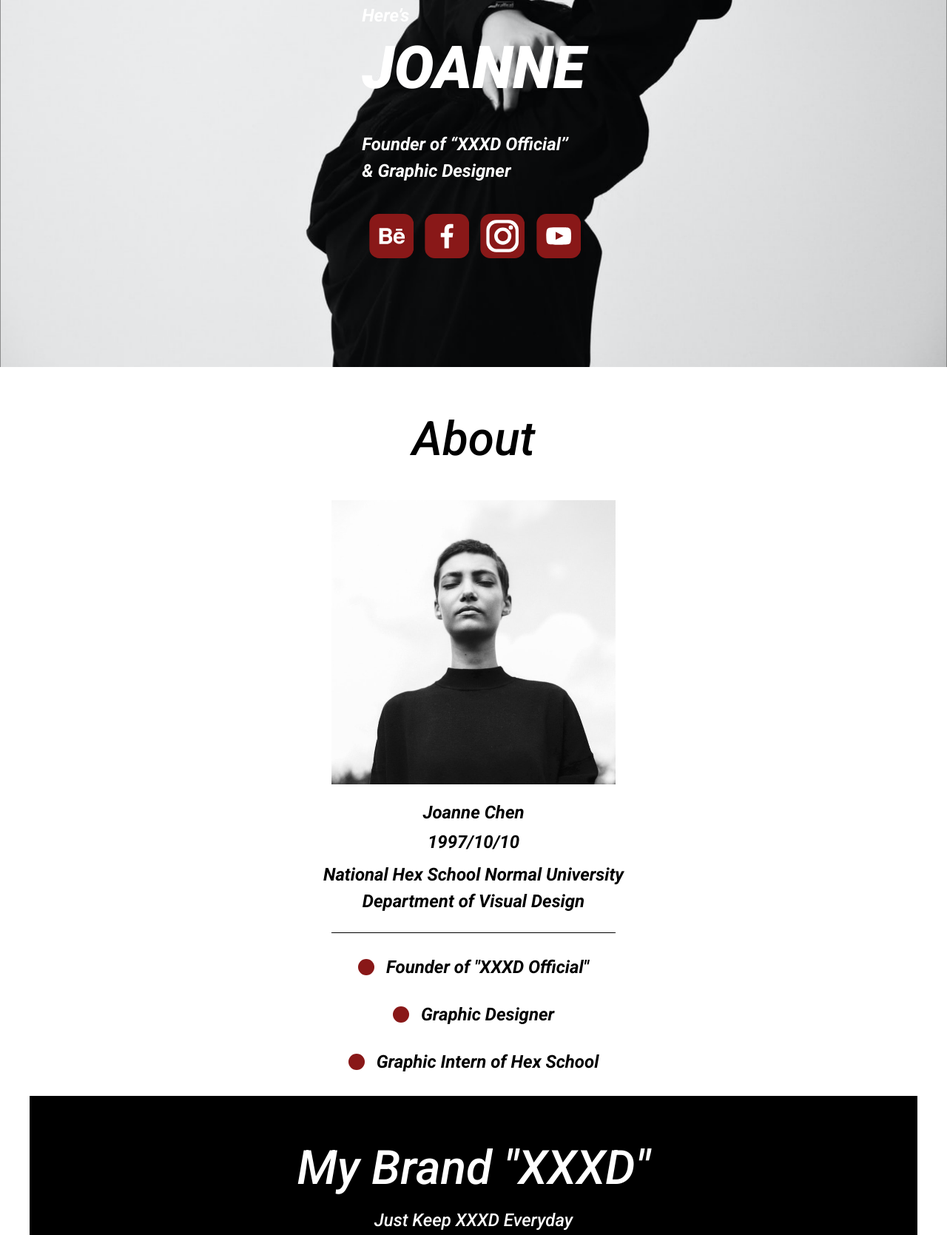
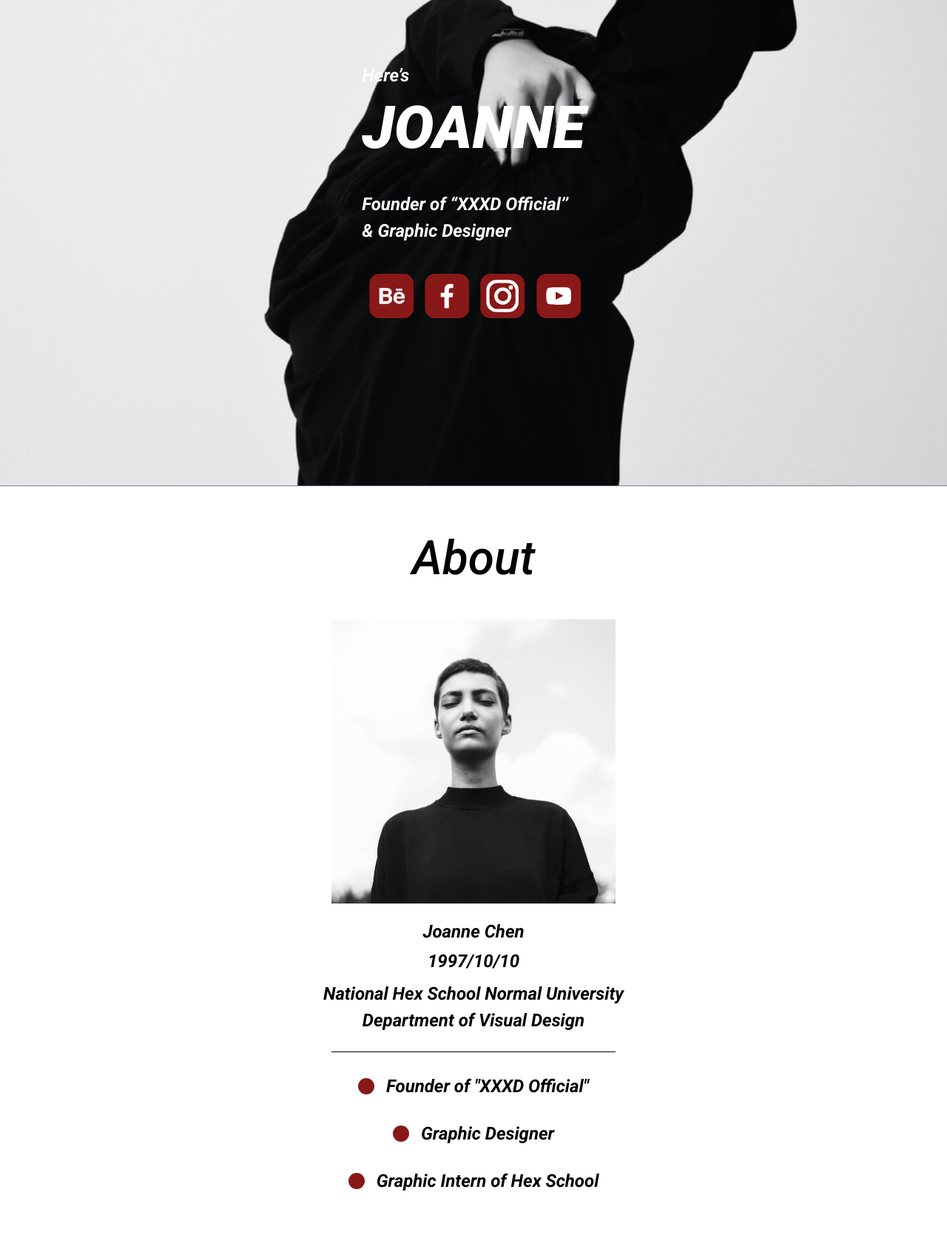
Before and after one commit to potatoleee/hex-week2-web, a plain HTML site: page index.html in a window 1280 px wide. Shown: the part 143-1812 px from the top of the page at 74% size. Drawn offline with Linux system fonts and the light colour scheme.

Commit message:
7/22 修改

```diff
--- a/css/all.scss
+++ b/css/all.scss
@@ -13,6 +13,7 @@ body{
     font-size: 20px;
     font-weight: 500;
     line-height: 1.5;
+
 }
 a{
     text-decoration: none;
@@ -45,8 +46,9 @@ h3{
 .text-20{
     font-size: 20px;
 }
-.text-24{
+.text-24-bold{
     font-size: 24px;
+    font-weight: 700;
 }
 .text-white{
     color:$text-white;
@@ -102,13 +104,21 @@ h3{
 .banner{
     background-image: url(../images/banner.png);
     background-size: cover;
-    padding-bottom: 49.895833%;
+    // padding-bottom: 49.895833%;
     background-position: center;
     position: relative;
     margin-bottom: 56px;
+    height: 100vh;
+}
+.banner__here{
+    font-size: 24px;
+    font-weight: 700;
 }
 .founder{
+    font-size: 24px;
     margin-bottom: 40px;
+    font-weight: 700;
+    font-style: italic;
 }
 .banner__text{
     position: absolute;
@@ -135,6 +145,10 @@ h3{
         margin-bottom: 20px;
 
     }
+    .about__info{
+        font-size: 24px;
+        font-weight: 700;
+    }
     .line{
         width: 384px;
         height: 1px;
@@ -144,11 +158,15 @@ h3{
         margin-bottom: 28px;
 
     }
+
     .redDot__text{
         margin-bottom: 28px;
         display: flex;
         align-items: center;
         justify-content: center;
+        font-size: 24px;
+        font-weight: 700;
+
         // 這邊使用flex讓文字置中;並且偽元素不會因為text-align-center:原因字佔滿整行，導致會飛很遠，也不用使用絕對定位。
         &::before{
             content: "";
@@ -214,4 +232,10 @@ h3{
         font-size: 24px;
         line-height: 33px;
     }
+    a{
+        transition: all .3s;
+        &:hover{
+            color:rgba(255, 255, 255, 0.5);
+        }
+    }
 }
--- a/index.html
+++ b/index.html
@@ -15,9 +15,10 @@
 <body>
     <div class="banner">
         <div class="banner__text text-white">
-            <h3>Here’s</h3>
+            <p class="banner__here">Here’s<p>
             <h1>JOANNE</h1>
-            <h3 class="founder">Founder of “XXXD Official’’<br> & Graphic Designer</h3>
+            <!-- <h1><span>Here's</span>JOANNE</h1> -->
+            <p class="founder">Founder of “XXXD Official’’<br> & Graphic Designer</p>
             <ul class=" social d-flex">
                 <li><a href="#"><img src="images/behance.svg" alt=""></a></li>
                 <li><a href="#"><img src="images/facebook.svg" alt=""></a></li>
@@ -30,24 +31,32 @@
     <div class="about container">
         <h2>About</h2>
         <img src="images/photo.png" alt="">
-        <h3 class="mb-1">Joanne Chen</h3>
-        <h3 class="mb-2">1997/10/10</h3>
-        <h3 class="school">National Hex School Normal University<br>Department of Visual Design</h3>
+        <ul class="about__info">
+            <li class="mb-1">Joanne Chen</li>
+            <li class="mb-2">1997/10/10</li>
+            <li class="school">National Hex School Normal University<br>Department of Visual Design</li>
+        </ul>
         <div class="line"></div>
-
-        <h3 class="redDot__text">Founder of "XXXD Official"</h3>
-        <h3 class="redDot__text">Graphic Designer</h3>
-        <h3 class="redDot__text">Graphic Intern of Hex School</h3>
-
+        <ul class="redDot">
+            <li class="redDot__text">Founder of "XXXD Official"</li>
+            <li class="redDot__text">Graphic Designer</li>
+            <li class="redDot__text">Graphic Intern of Hex School</li>
+        </ul>
+    </div>
     <div class="brand  text-white ">
         <h2 class="brand__title">My Brand "XXXD"</h2>
-        <p class="text-24-32 mb-5">Just Keep XXXD Everyday</p>
+        <h3 class="mb-5">Just Keep XXXD Everyday</h3>
         <p class="text-20 mb-68">2020 年創立的個人服飾品牌<br>引領叛逆少年開啟與社會對話的窗口<br>主打概念潮流T-Shirt</p>
-        <a href=""><img  class="brand-1"src="images/brand_img1.png" alt=""></a>
-        <div class="d-flex container justify-sb pb-160">
-            <a href="#"><img class="brand-2"src="images/brand_img2.png" alt=""></a>
-            <a href="#"><img src="images/brand_img3.png" alt=""></a>
-        </div>
+        <ul class="brand__img">
+            <li>
+                <a href="#"><img  class="brand-1"src="images/brand_img1.png" alt=""></a>
+            </li>
+            <li class="d-flex container justify-sb pb-160">
+                 <a href="#"><img class="brand-2"src="images/brand_img2.png" alt=""></a>
+                <a href="#"><img src="images/brand_img3.png" alt=""></a>
+            </li>
+        </ul>
+
 
 
     </div>
@@ -77,7 +86,7 @@
             <p class=" works__img--text text-center">攝影創作/2018</p>
             </li>
             <li><a href=""><img src="images/work_img8.png" alt=""></a>
-            <p class=" works__img--text text-center">攝影創作/2018</p>
+            <p class=" works__img--text text-center">官網設計/2020</p>
             </li>
         </ul>
     </div>
@@ -87,5 +96,6 @@
         <h2 class="contact__title">Contact</h2>
         <p class="pb-3">Mail：<a href="mailto:xxxd@hexschool.com">xxxd@hexschool.com</a></p>
         <p class="pb-8">Phone Number：<a href="tel:+0910123456">0910123456</a></p>
+    </div>
 </body>
 </html>
```
Also changed, not shown: css/all.css, 1 other file.
